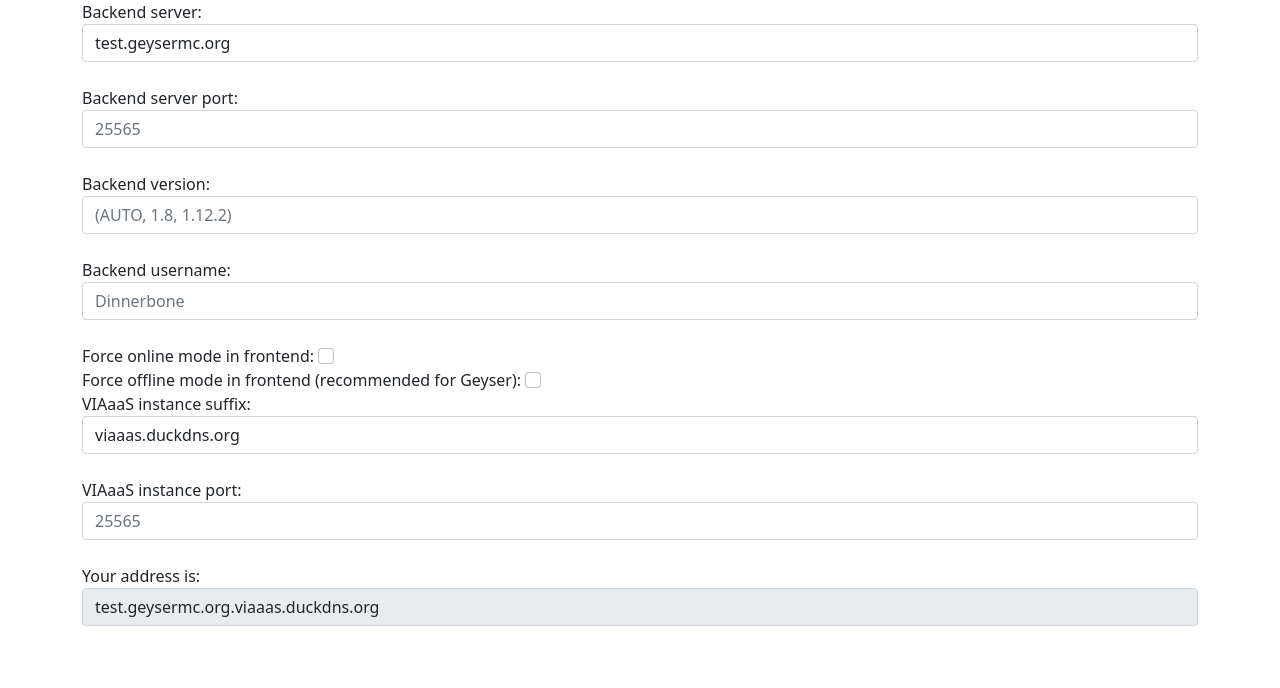
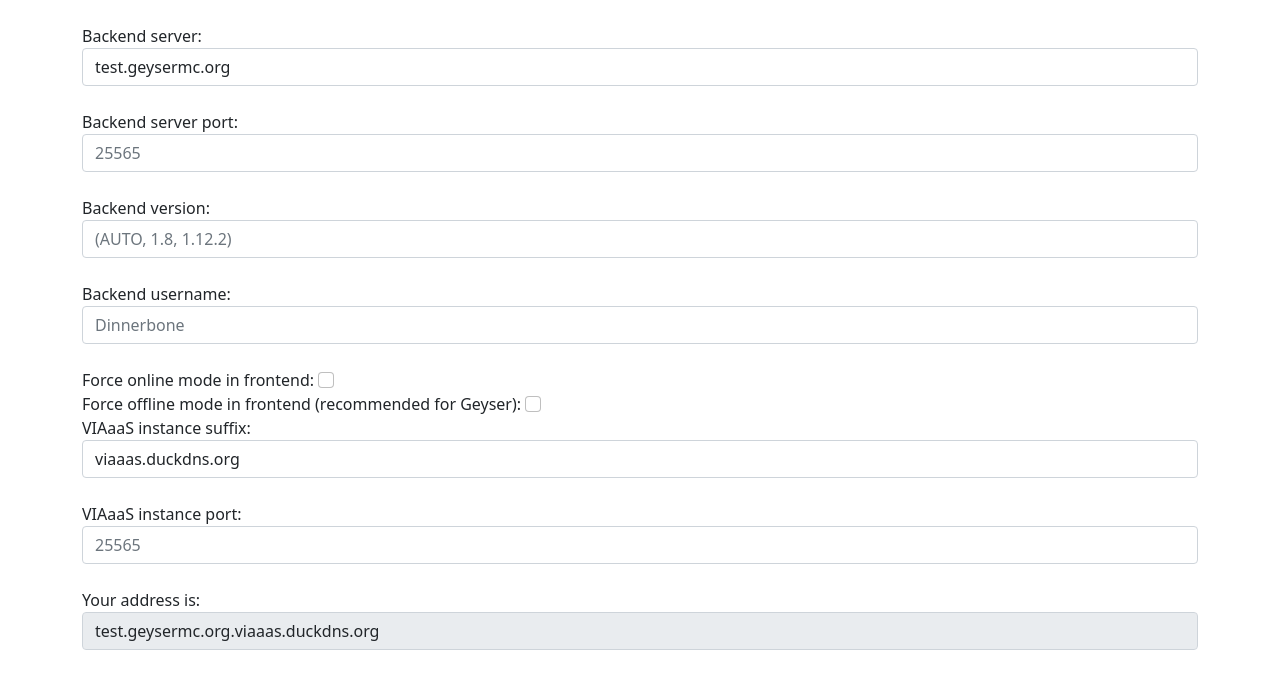
Before and after one commit to Jo0001/ViaSetup, a plain HTML site: page aspirin.html in a window 1280 px wide. Drawn offline with nearby package versions, Linux system fonts and the light colour scheme.

Commit message:
Update on input, add some 'padding' to the top

```diff
--- a/aspirin.html
+++ b/aspirin.html
@@ -7,7 +7,8 @@
 </head>
 <body>
 <div class="container">
-  <form id="parts" onsubmit="update()" onchange="update()">
+  <br>
+  <form id="parts" onsubmit="update()" oninput="update()">
     <label for="back">Backend server:</label>
     <input class="form-control" type="text" id="back" name="back" placeholder="test.geysermc.org" value="test.geysermc.org" required>
     <br>
```
